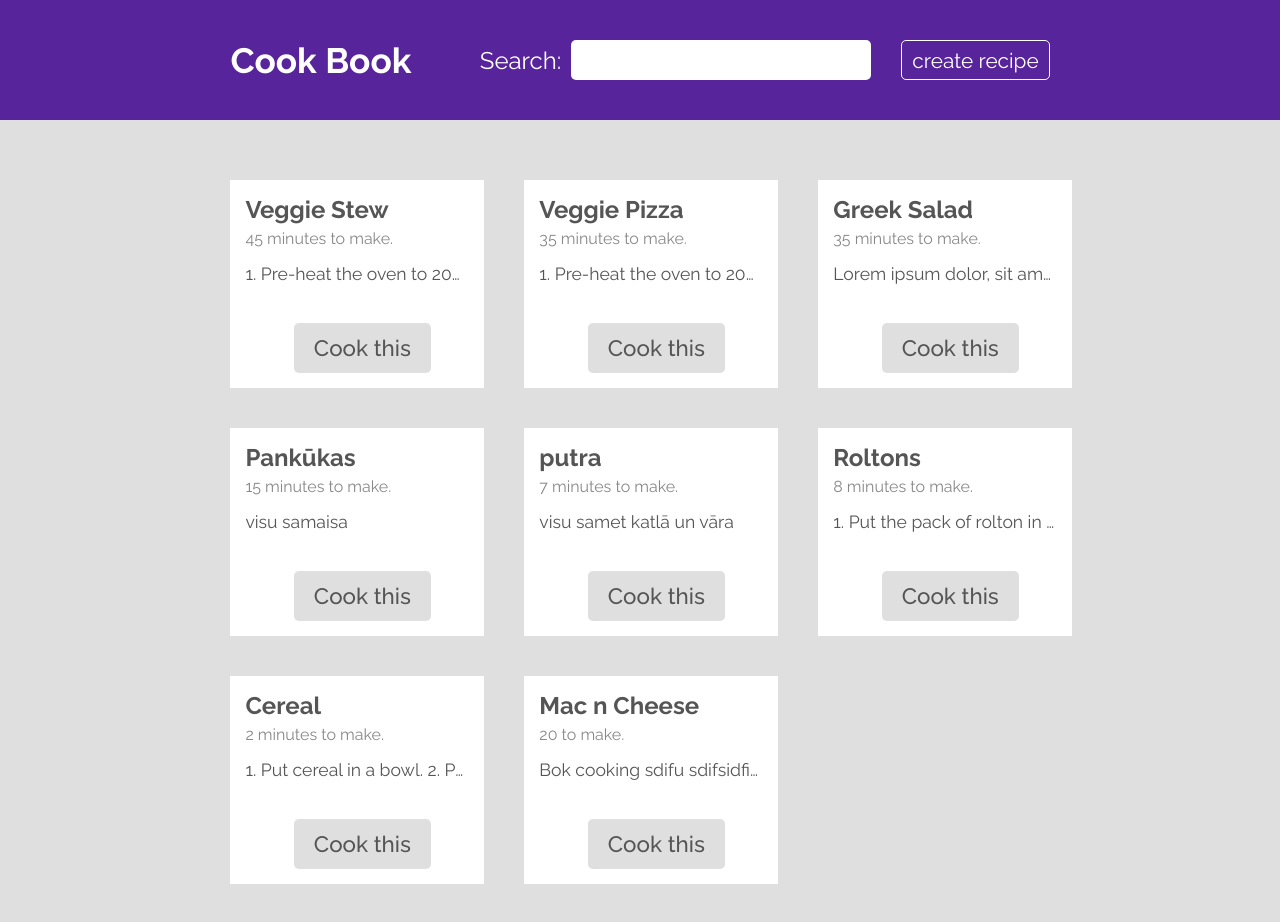
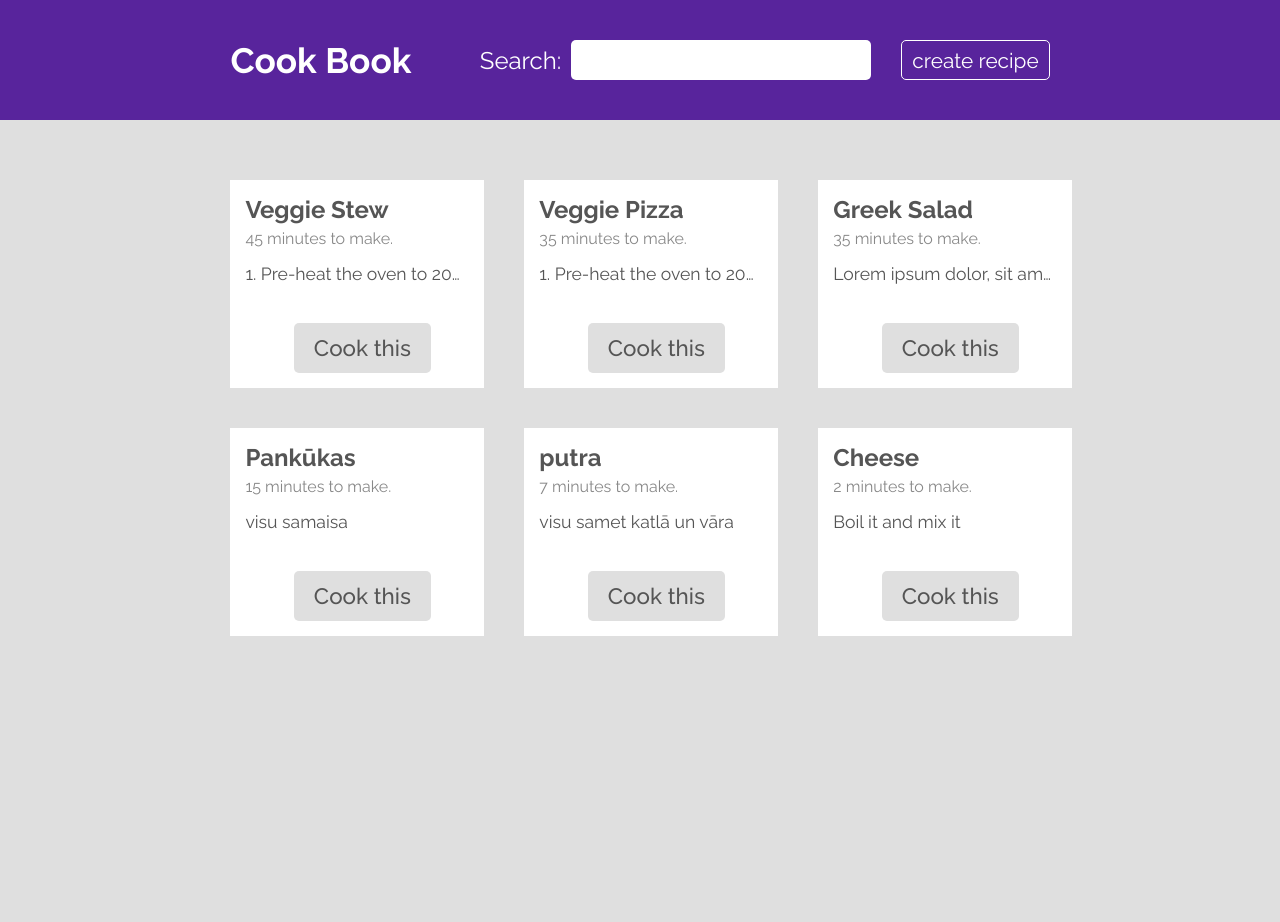
Before and after one commit to matiss-norenbergs/cook-book, a React (Create React App) app: page / in a window 1280 px wide. Shown: the top 922 px of the page. After the commit the page ends 800 px from the top, so only its background shows below. Built offline with nearby package versions, Linux system fonts and the light colour scheme; data requests are answered from the project's data file.

Commit message:
More small changes

```diff
--- a/data/db.json
+++ b/data/db.json
@@ -59,37 +59,14 @@
       "id": "FdqZKBL"
     },
     {
-      "title": "Roltons",
+      "title": "Cheese",
       "ingredients": [
-        "1 pack of rolton",
-        "1 fork",
-        "hot water"
+        "milk",
+        "salt"
       ],
-      "method": "1. Put the pack of rolton in the bowl along with the packet of tastes. 2. Apply hot water. 3. Wait about 10 minutes and it's ready to eat.",
-      "cookingTime": "8 minutes",
-      "id": "-meA1mx"
-    },
-    {
-      "title": "Cereal",
-      "ingredients": [
-        "cereal",
-        "milk"
-      ],
-      "method": "1. Put cereal in a bowl. 2. Pour milk over the cereal. 3. Ready to eat!",
+      "method": "Boil it and mix it",
       "cookingTime": "2 minutes",
-      "id": "-UtyhZY"
-    },
-    {
-      "title": "Mac n Cheese",
-      "ingredients": [
-        "Macaroni",
-        "Cheese",
-        "Water",
-        "Salt"
-      ],
-      "method": "Bok cooking sdifu sdifsidfisdufisdfi sudfsd fuisdfi sdfus dfusd fusdfi usdfs dfiousdjf iousjdfius dfisudf isudfisdufsdifsdf s",
-      "cookingTime": "20",
-      "id": "0YLosRS"
+      "id": "Wl5xJeK"
     }
   ]
 }
--- a/src/pages/create/Create.js
+++ b/src/pages/create/Create.js
@@ -7,7 +7,7 @@ const Create = () => {
     const [ingredient, setIngredient] = useState('');
     const [ingredients, setIngredients] = useState([]);
     const [method, setMethod] = useState('');
-    const [cookingTime, setCookingTime] = useState('');
+    const [cookingTime, setCookingTime] = useState([]);
     const navigate = useNavigate();
     let keyId = 0;
 
@@ -76,7 +76,7 @@ const Create = () => {
                 </div>
                 <div className="row">
                     <label>Cooking time (in minutes):</label>
-                    <input type="number" required value={cookingTime} onChange={(e) => setCookingTime(e.target.value)} />
+                    <input type="text" required value={cookingTime} onChange={(e) => setCookingTime(e.target.value)} />
                 </div>
                 <input type="submit" value="submit" />
             </form>
```
